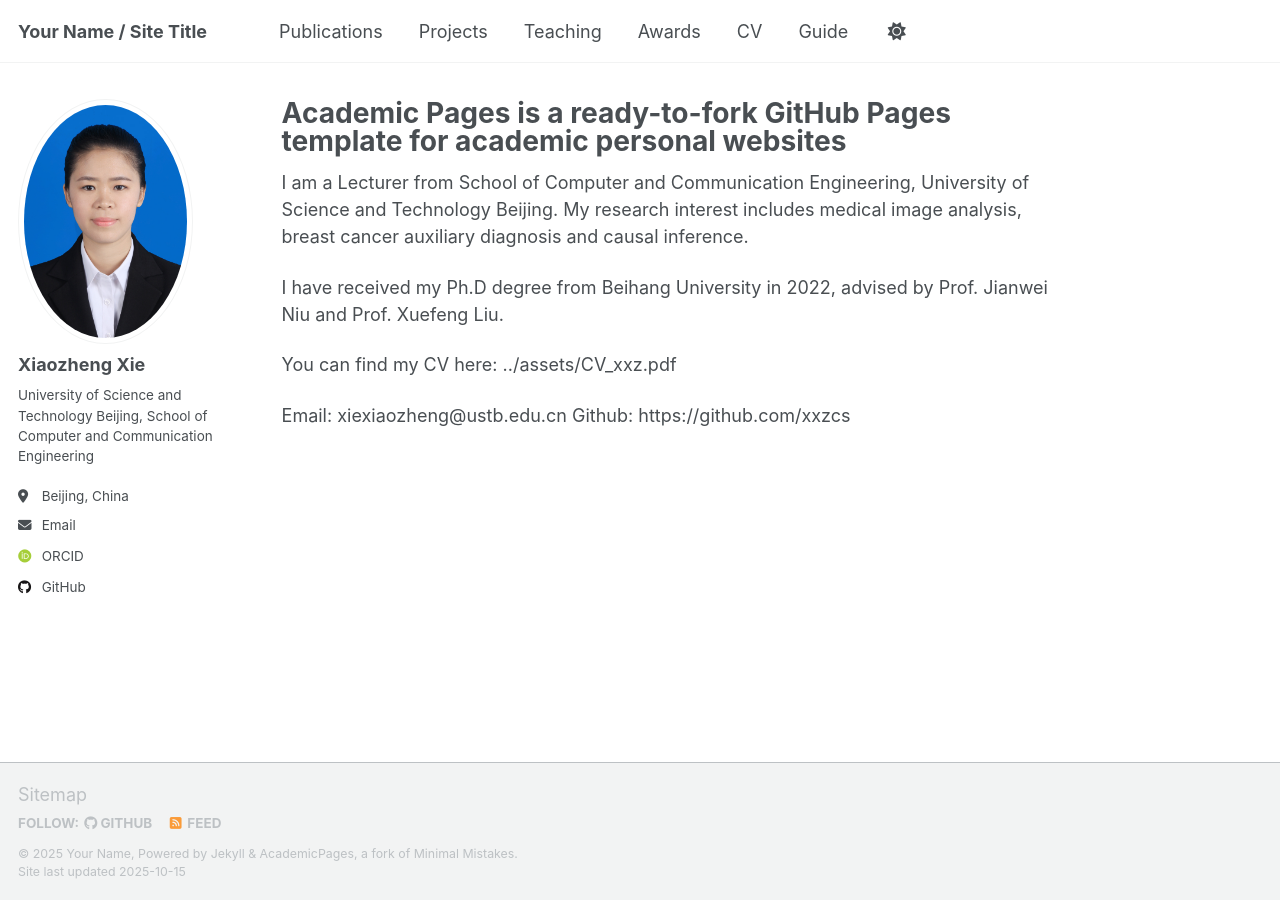
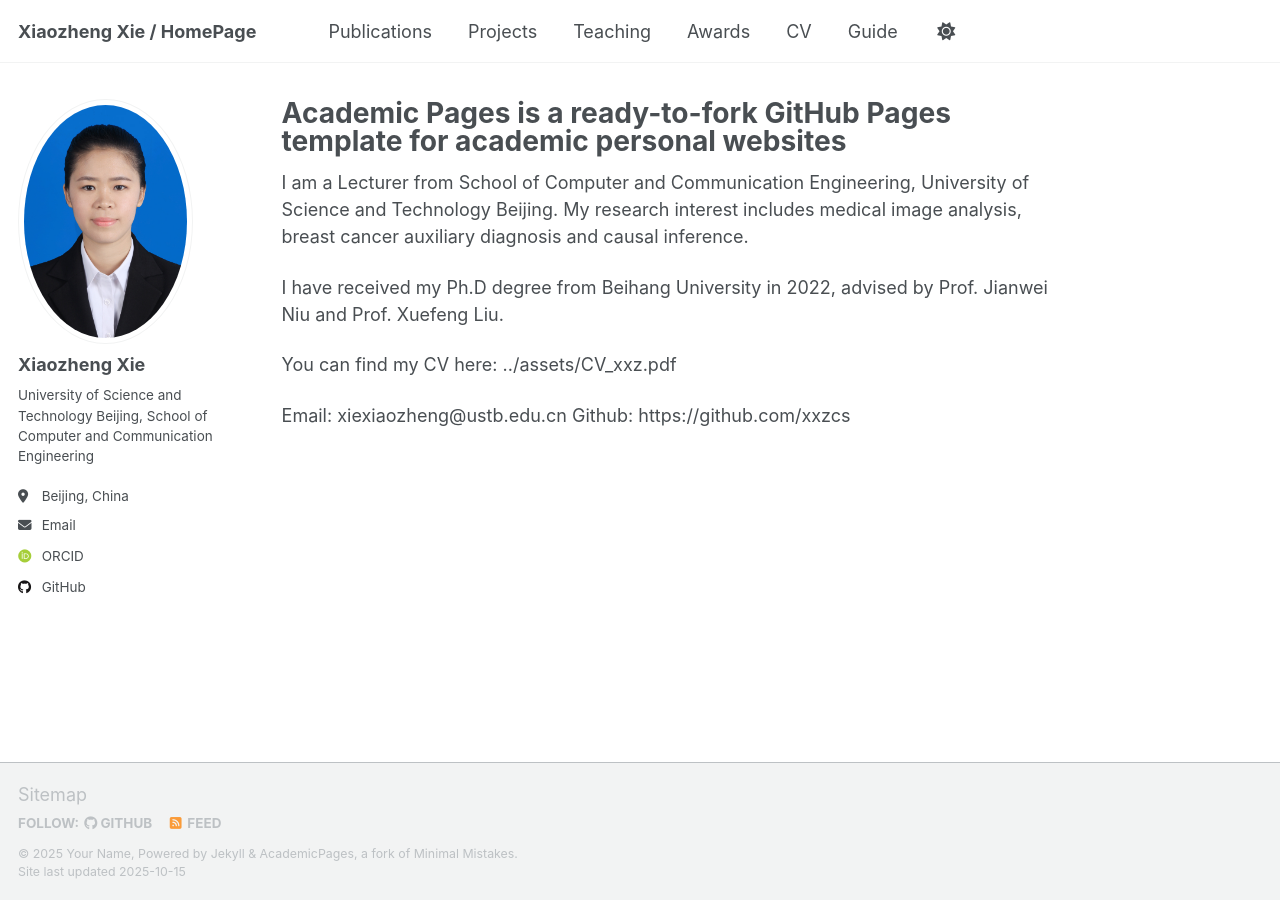
Before and after one commit to xxzcs/xxzcs.github.io, a Jekyll site: the page built from _pages/about.md, in a window 1280 px wide. Built offline with Jekyll 4.4.1, drawn with Linux system fonts in a browser that asks for light colours; some web fonts are replaced; a script that is not in the unit is left out; a file with an impossible date is left out.

Commit message:
Update _config.yml

```diff
--- a/_config.yml
+++ b/_config.yml
@@ -9,7 +9,7 @@
 # Basic Site Settings
 locale                   : "en-US"
 site_theme               : "default" # Currently available options are "default", "air"
-title                    : "Your Name / Site Title"
+title                    : "Xiaozheng Xie / HomePage"
 title_separator          : "-"
 name                     : &name "Your Name"
 description              : &description "Your Name's academic portfolio"   # Update this with a general description of your site, this is the default if not overridden by a page
```
